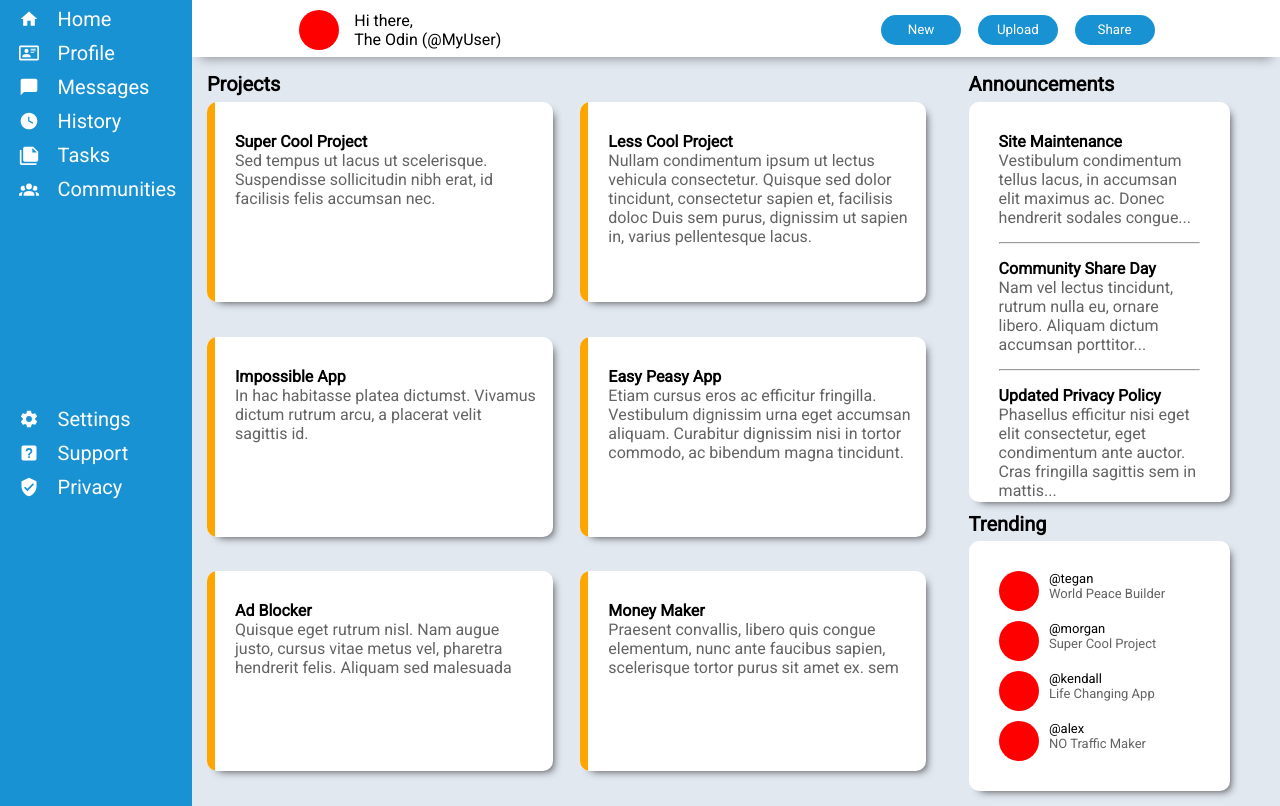
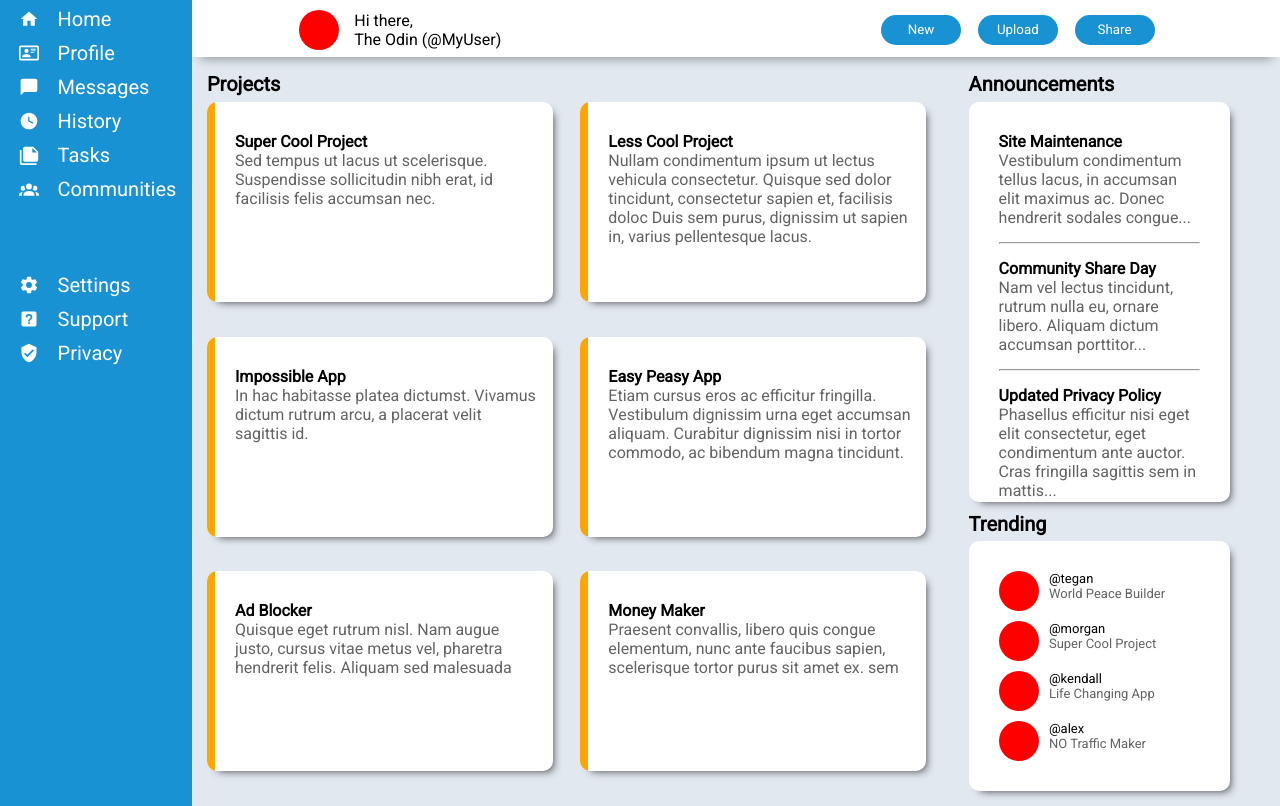
Before and after one commit to ChristoferLv/top-admin-dashboard, a plain HTML site: page index.html in a window 1280 px wide. Shown: the part 63-869 px from the top of the page. Drawn offline with Linux system fonts and the light colour scheme.

Commit message:
Adjust sidebar

```diff
--- a/style.css
+++ b/style.css
@@ -32,7 +32,7 @@ body {
     grid-row-end: 4;
 
     display: grid;
-    grid-template-rows: 70px 1fr 1fr;
+    grid-template-rows: 70px 1fr 2fr;
 }
 
 .header {
```
